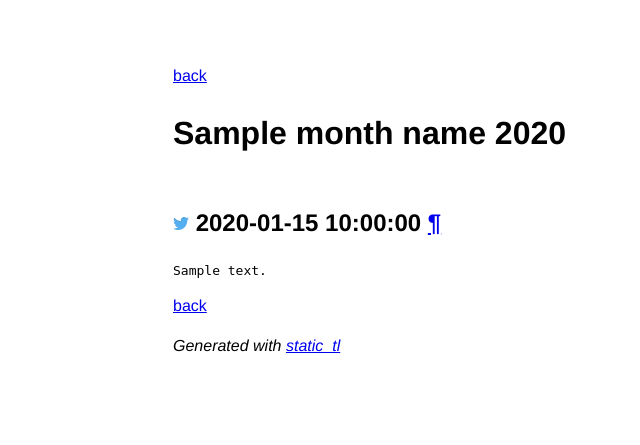
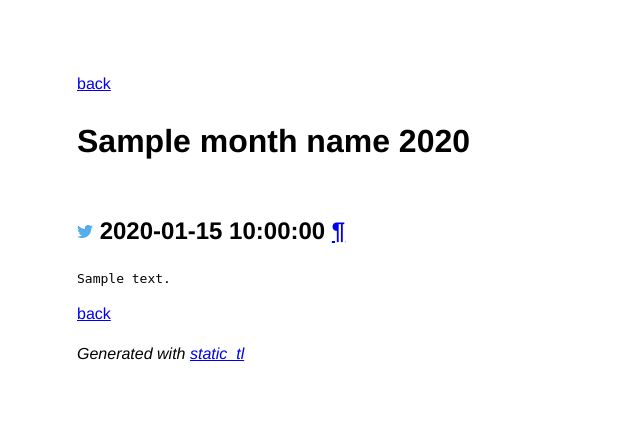
Before and after one commit to dmerejkowsky/static_tl, a Flask app: template static_tl/templates/by_month.html in a window 1280 px wide. Shown: the top 445 px of the page, without its empty margins (67-707 px from the left). Run offline with Flask 2, Linux system fonts and the light colour scheme; the template is opened without the code that fills it: most values are stand-ins (such as "Sample title", 1, 10 or a date in 2020); parts of the project's set-up code (start-up, migrations or seed data) failed here and were passed over.

Commit message:
wip css stuff

```diff
--- a/static_tl/templates/static/style.css
+++ b/static_tl/templates/static/style.css
@@ -1,6 +1,6 @@
 body {
-  margin: 0 auto;
-  max-width: 50em;
+  margin-left: 10%;
+  max-width: 140em;
 
   font-family: "Helvetica", "Arial", sans-serif;
   line-height: 1.5;
```
